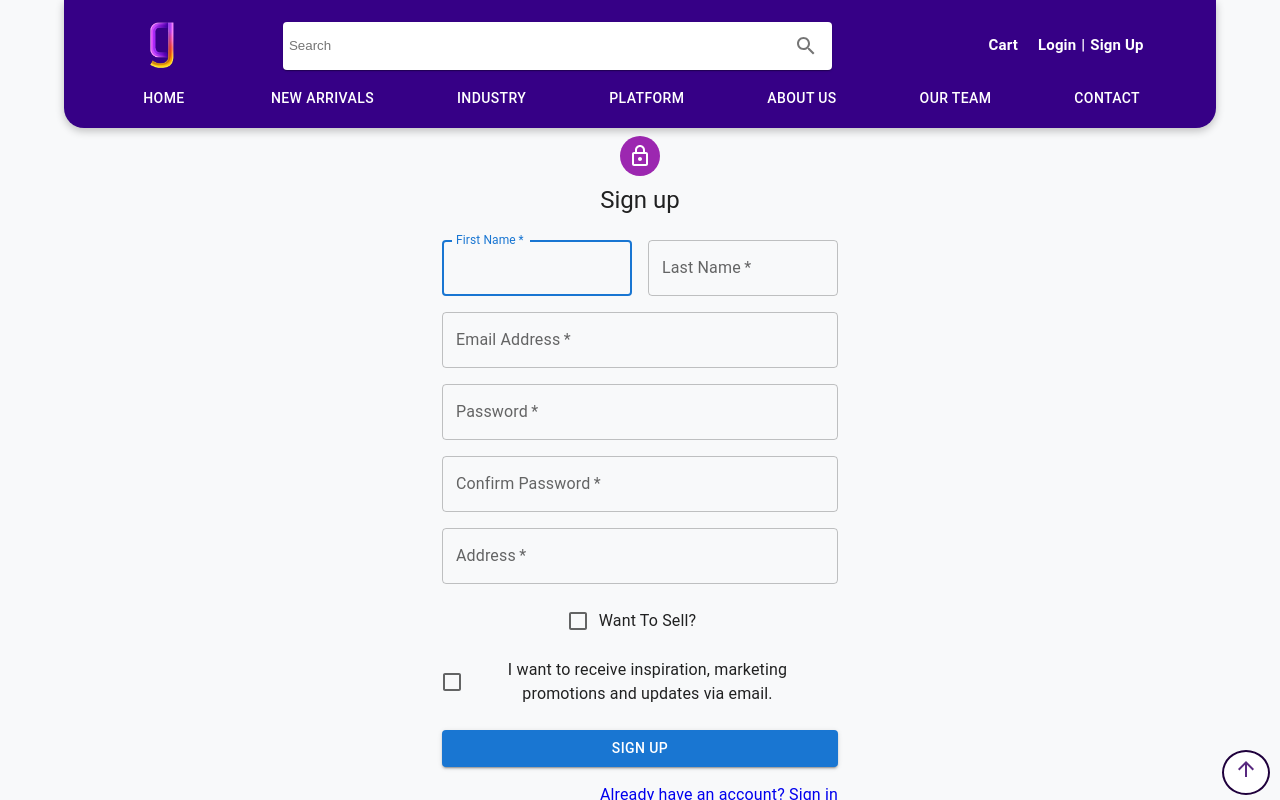
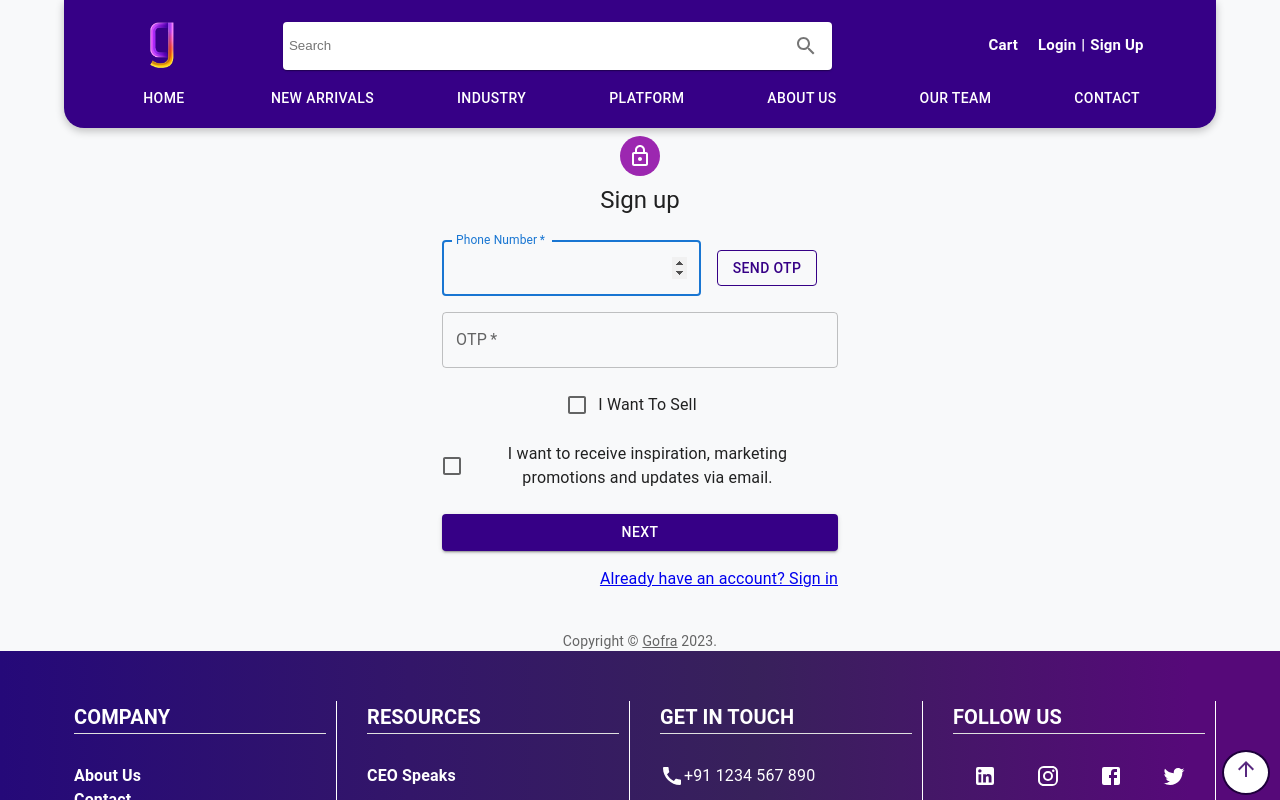
Before and after one commit to ishanyadav13290/new-internship-folder, a React (Create React App) app: page /signup in a window 1280 px wide. Shown: the top 800 px of the page. Built offline with nearby package versions, Linux system fonts and the light colour scheme; what lord-icon-element would draw is missing.

Commit message:
login credentials changed, company information section added

```diff
--- a/src/components/Authorisation/SignUp.jsx
+++ b/src/components/Authorisation/SignUp.jsx
@@ -15,6 +15,7 @@ import { createTheme, ThemeProvider } from "@mui/material/styles";
 import { Navigate, NavLink } from "react-router-dom";
 import { AuthContext } from "../Context/Contexts";
 import axios from "axios";
+import { db, lb } from "../Static/theme";
 
 function Copyright(props) {
   return (
@@ -37,43 +38,69 @@ function Copyright(props) {
 const theme = createTheme();
 
 export default function SignUp() {
-  let { isAuth, setAuth, setUserName, setIsSeller, cart, walletBalance } =
+  let { isAuth, setAuth,otp, setOTP,userPhone, setUserPhone, setUserName, setIsSeller, cart, walletBalance } =
     React.useContext(AuthContext);
   let [sell, setSell] = React.useState(false);
+  let [step, setStep] = React.useState(1);
+  let [OneTimePass, setOneTimePass] = React.useState(0)
 
+  function handleOTP(){
+    var digits = '0123456789';
+    let OTP = '';
+    for (let i = 0; i < 6; i++ ) {
+        OTP += digits[Math.floor(Math.random() * 10)];
+    }
+    setOTP(OTP)
+    return alert(`Your OTP is ${OTP}`)
+  }
+
+  let tempPhone
+  function handleNumber(e){
+    let val = e.target.value
+    tempPhone= val
+    setUserPhone(tempPhone)
+  }
+  let tempOtp
+  function handleOTPChange(e){
+    let val = e.target.value
+    tempOtp = val
+  }
+
+  function handleNext(){
+    if (tempOtp!==otp) return alert("Wrong OTP")
+    setStep(2)
+  }
 
   const handleSubmit = async (event) => {
     event.preventDefault();
     const data = new FormData(event.currentTarget);
 
-    let name = data.get("firstName") + " " + data.get("lastName");
-    let address = data.get("Address");
     let email = data.get("email");
-    let password = data.get("password");
-    let confPass = data.get("conPassword");
+    let password = data.get("password")
+    let confPass = data.get("confPass")
+
     let isSelling = sell;
 
     let letterNumber = /^(?=.*[A-Za-z])(?=.*\d)[A-Za-z\d]/;
     let specialChar = /[!@#$%^&*(),.?":{}|<>]/;
 
-    if((confPass.length<=6 || password<=6)) return alert("Password Cannot be less than 6 Characters!")
-    if(!password.match(letterNumber)) return alert("Password must contain atleast one Number, Upper Case and Lower Case Character")
-    if(!password.match(specialChar)) return alert ("Provide atleast one Special Case Character")
+
+    // if((confPass.length<=6 || password<=6)) return alert("Password Cannot be less than 6 Characters!")
+    // if(!password.match(letterNumber)) return alert("Password must contain atleast one Number, Upper Case and Lower Case Character")
+    // if(!password.match(specialChar)) return alert ("Provide atleast one Special Case Character")
     if(confPass!= password) return alert("Password Mismatched")
 
 
 
     let obj = {
-      name,
-      address,
+      phone:userPhone,
       email,
       password,
       cart,
-      walletBalance,
       isSelling,
       sellerItems: sell ? [] : null,
     };
-    setUserName(name);
+    // console.log(obj)
     sell === true ? setIsSeller(true) : setIsSeller(false);
 
     // await axios.post("https://sedate-laced-chestnut.glitch.me/users",obj)
@@ -109,70 +136,69 @@ export default function SignUp() {
             sx={{ mt: 3 }}
           >
             <Grid container spacing={2}>
-              <Grid item xs={12} sm={6}>
+              <>
+                <Grid item xs={12} sm={8}  sx={{display:step==2?"none":"block"}}>
                 <TextField
-                  autoComplete="given-name"
-                  name="firstName"
+                  autoComplete="phone"
+                  name="phoneNumber"
                   required
                   fullWidth
-                  id="firstName"
-                  label="First Name"
+                  type={"number"}
+                  id="phoneNumber"
+                  label="Phone Number"
+                  autoFocus
+                  onChange={handleNumber}
+                />
+              </Grid>
+              <Grid  item xs={12} sm={4} sx={{display:step==2?"none":"flex", alignItems:"center"}}>
+                <Button onClick={handleOTP} variant="outlined" sx={{color:lb, borderColor:lb}}>Send OTP</Button>
+              </Grid>
+              <Grid  sx={{display:step==2?"none":"block"}} item xs={12} sm={12}>
+                <TextField
+                  name="otp"
+                  required
+                  fullWidth
+                  id="otp"
+                  label="OTP"
+                  type={"number"}
+                  onChange={handleOTPChange}
+                />
+              </Grid>
+              </>
+              <>
+              <Grid item xs={12} sm={12}  sx={{display:step==2?"block":"none"}}>
+                <TextField
+                  autoComplete="email"
+                  name="email"
+                  required
+                  fullWidth
+                  type={"email"}
+                  id="email"
+                  label="Email ID"
                   autoFocus
                 />
               </Grid>
-              <Grid item xs={12} sm={6}>
+              <Grid item xs={12} sm={12} sx={{display:step==2?"block":"none"}}>
                 <TextField
+                  name="password"
                   required
                   fullWidth
-                  id="lastName"
-                  label="Last Name"
-                  name="lastName"
-                  autoComplete="family-name"
+                  id="password"
+                  label="Password"
+                  type={"text"}
                 />
               </Grid>
-              <Grid item xs={12}>
+              <Grid item xs={12} sm={12} sx={{display:step==2?"block":"none"}}>
                 <TextField
+                  name="confPass"
                   required
                   fullWidth
-                  id="email"
-                  label="Email Address"
-                  name="email"
-                  autoComplete="email"
+                  id="confPass"
+                  label="Confirm Password"
+                  type={"text"}
                 />
               </Grid>
-              <Grid item xs={12}>
-                <TextField
-                  required
-                  fullWidth
-                  name="password"
-                  label="Password"
-                  type="password"
-                  id="password"
-                  autoComplete="new-password"
-                />
-              </Grid>
-              <Grid item xs={12}>
-                <TextField
-                  required
-                  fullWidth
-                  name="conPassword"
-                  label="Confirm Password"
-                  type="password"
-                  id="conPassword"
-                  autoComplete="confirm-password"
-                />
-              </Grid>
-              <Grid item xs={12}>
-                <TextField
-                  required
-                  fullWidth
-                  name="Address"
-                  label="Address"
-                  type="text"
-                  id="address"
-                  autoComplete="address"
-                />
-              </Grid>
+              </>
               <Grid item xs={12} width={"100%"}>
                 <FormControlLabel
                   control={
@@ -183,7 +209,7 @@ export default function SignUp() {
                       color="primary"
                     />
                   }
-                  label="Want To Sell?"
+                  label="I Want To Sell"
                   name="sell"
                 />
               </Grid>
@@ -197,10 +223,22 @@ export default function SignUp() {
               </Grid>
             </Grid>
             <Button
+            sx={{display:step==2?"none":"block",mt: 3, mb: 2,bgcolor:lb, "&:hover": {
+              bgcolor: db,
+            }}}
+            onClick={handleNext}
+              fullWidth
+              variant="contained"
+            >
+              Next
+            </Button>
+            <Button
+            sx={{display:step==2?"block":"none",mt: 3, mb: 2, bgcolor:lb, "&:hover": {
+              bgcolor: db,
+            } }}
               type="submit"
               fullWidth
               variant="contained"
-              sx={{ mt: 3, mb: 2 }}
             >
               Sign Up
             </Button>
--- a/src/components/Context/Contexts.jsx
+++ b/src/components/Context/Contexts.jsx
@@ -23,6 +23,7 @@ export default function ContextProvider({ children }) {
   let [userGender, setUserGender] = useState("other")
   let [userPhone, setUserPhone] = useState(1234567890)
   let [userOrders, setUserOrders] = useState([])
+  let [otp, setOTP] = useState(Number("012345"))
   let [allSellerItems, setAllSellerItems] = useState(new Array(16).fill({
     "name": "kjsajdflajsdla;kjdf",
     "description": "kljasdhflajsd",
@@ -81,7 +82,8 @@ export default function ContextProvider({ children }) {
     userPhone, setUserPhone,
     userOrders, setUserOrders,
     shippingAddress, setShippingAddress,
-    cardDetails, setCardDetails
+    cardDetails, setCardDetails,
+    otp, setOTP
   };
   return <AuthContext.Provider value={value}>{children}</AuthContext.Provider>;
 }
--- /dev/null
+++ b/src/components/User/Settings/CompanyInfo/companyInfo.jsx
@@ -0,0 +1,182 @@
+import { Button, Checkbox, FormControl, FormControlLabel, FormLabel, InputLabel, ListItemText, MenuItem, OutlinedInput, Radio, RadioGroup, Select, TextField, Typography } from "@mui/material";
+import { Box } from "@mui/system";
+import { useContext, useState } from "react";
+import { AuthContext } from "../../../Context/Contexts";
+import { cardNames } from "../../../Static/db";
+import { db, lb } from "../../../Static/theme";
+
+let buttonStyle = {
+    backgroundColor: lb,
+    marginLeft:"10px",
+    "&:hover": {
+      bgcolor: db,
+    }
+  };
+  const ITEM_HEIGHT = 48;
+const ITEM_PADDING_TOP = 8;
+const MenuProps = {
+  PaperProps: {
+    style: {
+      maxHeight: ITEM_HEIGHT * 4.5 + ITEM_PADDING_TOP,
+      width: 250,
+    },
+  },
+};
+
+const names = [
+  'Oliver Hansen',
+  'Van Henry',
+  'April Tucker',
+  'Ralph Hubbard',
+  'Omar Alexander',
+  'Carlos Abbott',
+  'Miriam Wagner',
+  'Bradley Wilkerson',
+  'Virginia Andrews',
+  'Kelly Snyder',
+];
+
+export default function CompanyInfo(){
+    let {userID,userName,setUserName, userEmail, setUserEmail, userPhone, setUserPhone, userGender,setUserGender, userAddress, setUserAddress} = useContext(AuthContext)
+    let [isDisable, setIsDisable] = useState(true)
+    let [newChangedItem,setNewChangedItem] = useState({
+        name:userName,
+        email:userEmail,
+        phone:userPhone,
+        address:userAddress,
+        gender:userGender
+    })
+
+    const [categoryName, setCategoryName] = useState([]);
+
+  const handleChange = (event) => {
+    const {
+      target: { value },
+    } = event;
+    setCategoryName(
+      // On autofill we get a stringified value.
+      typeof value === 'string' ? value.split(',') : value,
+    );
+  };
+
+    function companyNameChange(newValue){
+        let val =newValue.target.value
+        if(val.length===0) val= userName
+        setNewChangedItem({...newChangedItem,name:val})
+    }
+
+    function pinCodeChange(newValue){
+        let val = newValue.target.value
+        if(val.length === 0) val = userEmail
+        setNewChangedItem({...newChangedItem,email:val})
+    }
+
+    function GSTChange(newValue){
+        let val = newValue.target.value
+        setNewChangedItem({...newChangedItem,phone:val})
+    }
+
+    function PostalAddress(newValue){
+        let val = newValue.target.value
+        if (val.length === 0) val = userAddress
+        setNewChangedItem({...newChangedItem,address:val})
+    }
+
+    function submit(){
+        if(isDisable)return
+        setUserName(newChangedItem.name)
+        setUserEmail(newChangedItem.email)
+        setUserPhone(newChangedItem.phone)
+        setUserAddress(newChangedItem.address)
+        // axios.patch(`http://localhost:3001/users/${userID}`,newChangedItem)
+        setIsDisable(true)
+    }
+    return <>
+    <Box minHeight={"90vh"} minWidth={"60vw"}>
+  <Box display={"flex"} alignItems={"center"}>
+    <Typography color={lb} variant="h4" fontWeight={700}>Company Information</Typography>
+    <Button variant={"contained"} sx={buttonStyle} onClick={()=>{
+        setIsDisable(false)
+    }}>
+      Edit
+    </Button>
+  </Box>
+  <br />
+
+  <Box display={"flex"}>
+    <Box textAlign={"left"} width={"100%"}>
+        <Typography variant={"body1"}>Company's Name</Typography>
+        <TextField onChange={companyNameChange} sx={{width:["100%","50%"]}} type="text" disabled={isDisable} placeholder={"Company's Name"} />
+    </Box>
+  </Box>
+  <br />
+  <Box display={"flex"}>
+    <Box textAlign={"left"} width={"100%"}>
+    <Typography variant={"body1"}>Categories</Typography>
+    <div>
+      <FormControl sx={{width: ["100%","50%"] }}>
+        <InputLabel id="demo-multiple-checkbox-label">Select Categories You Deal With</InputLabel>
+        <Select
+          labelId="demo-multiple-checkbox-label"
+          id="demo-multiple-checkbox"
+          multiple
+          value={categoryName}
+          onChange={handleChange}
+          input={<OutlinedInput label="Select Categories You Deal With" />}
+          renderValue={(selected) => selected.join(', ')}
+          MenuProps={MenuProps}
+        >
+          {cardNames.map((name,i) => (
+            <MenuItem key={name} value={name}>
+              <Checkbox checked={categoryName.indexOf(name) > -1} />
+              <ListItemText primary={name} />
+            </MenuItem>
+          ))}
+        </Select>
+      </FormControl>
+    </div>
+    </Box>
+  </Box>
+  <br />
+  <Box display={"flex"}>
+    <Box textAlign={"left"} width={"100%"}>
+        <Typography variant={"body1"}>Pin Code</Typography>
+        <TextField sx={{width:["100%","50%"]}} type="number" fullWidth disabled={isDisable} onChange={pinCodeChange} placeholder={"PIN Code"} />
+    </Box>
+  </Box>
+  <br />
+  <Box display={"flex"}>
+    <Box textAlign={"left"} width={"100%"}>
+        <Typography variant={"body1"}>Postal Address</Typography>
+        <TextField sx={{width:["100%","50%"]}} type="text" fullWidth onChange={PostalAddress} disabled={isDisable} placeholder={ userAddress || "Address"} />
+    </Box>
+  </Box>
+  <br />
+  <Box display={"flex"}>
+    <Box textAlign={"left"} width={"100%"}>
+        <Typography variant={"body1"}>GST Number</Typography>
+        <TextField onChange={GSTChange} sx={{width:["100%","50%"]}} type="number" fullWidth disabled={isDisable} placeholder={ "GST Number"} />
+    </Box>
+  </Box>
+  <br />
+  <Box display={"flex"}>
+    <Box textAlign={"left"} width={"100%"}>
+        <Typography variant={"body1"}>GST Certificate</Typography>
+        <TextField sx={{width:["100%","50%"]}} type="number" fullWidth disabled={isDisable} placeholder={ "GST Certificate"} />
+    </Box>
+  </Box>
+  <br />
+  <Box display={"flex"}>
+    <Box textAlign={"left"} width={"100%"}>
+        <Typography variant={"body1"}>PAN Card</Typography>
+        <TextField sx={{width:["100%","50%"]}} type="text" fullWidth onChange={PostalAddress} disabled={isDisable} placeholder={"PAN Card"} />
+    </Box>
+  </Box>
+  <br />
+  <Button disabled={isDisable} variant={"contained"} sx={buttonStyle} onClick={()=>{
+        submit()
+    }}>Save</Button>
+</Box>
+{/* <AccountSettingsFaq /> */}
+</>
+}
```
Also changed, not shown: src/components/Authorisation/Login.jsx (+5 -3 lines), src/components/User/Settings/settings.jsx (+26 -3 lines).
